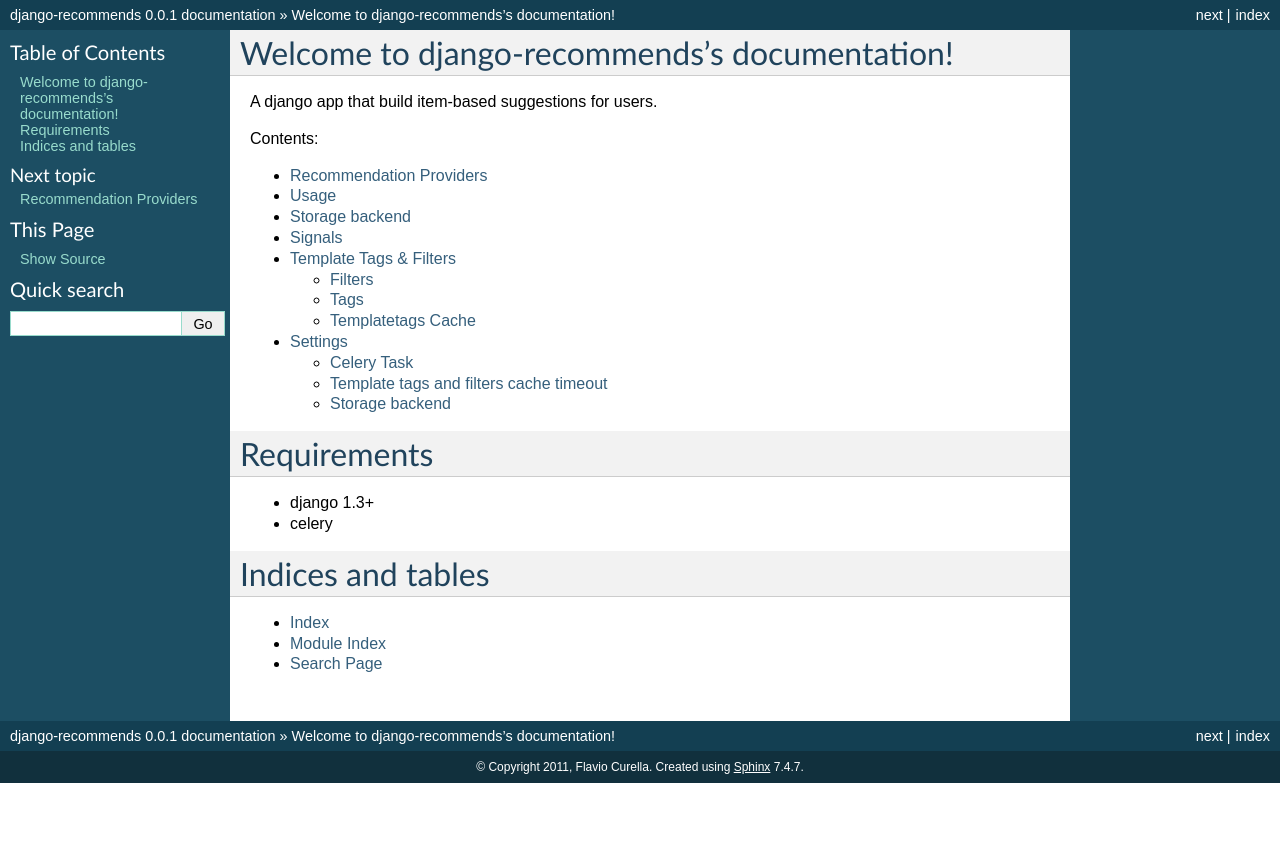
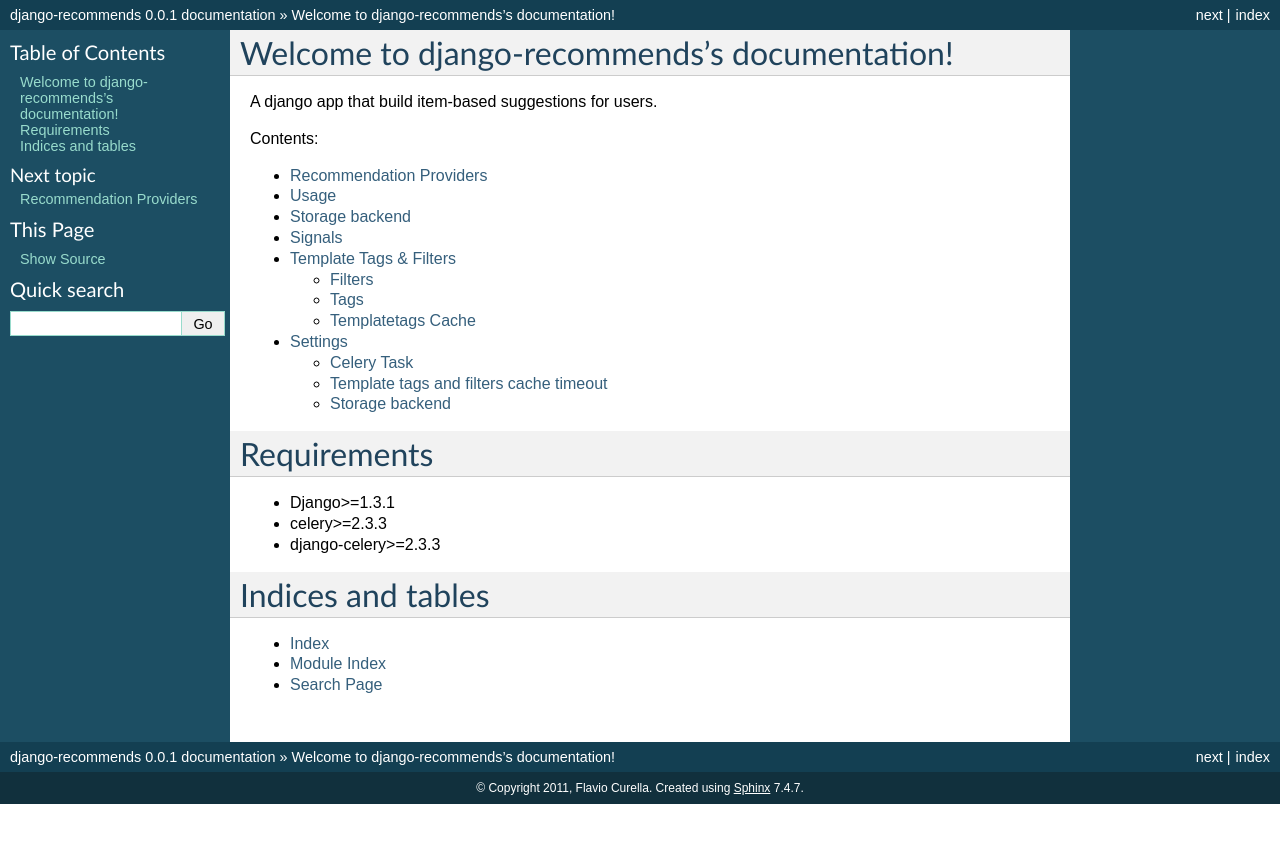
Before and after one commit to fcurella/django-recommends, a Sphinx documentation site: the page built from docs/index.rst, in a window 1280 px wide. Shown: the top 843 px of the page. Built offline with Sphinx 7.4.7, drawn with Linux system fonts in a browser that asks for light colours.

Commit message:
addeed requirements.txt

```diff
--- a/docs/index.rst
+++ b/docs/index.rst
@@ -24,9 +24,9 @@
 Requirements
 ============
 
-* django 1.3+
-* celery
-
+* Django>=1.3.1
+* celery>=2.3.3
+* django-celery>=2.3.3
 
 Indices and tables
 ==================
--- /dev/null
+++ b/requirements.txt
@@ -0,0 +1,3 @@
+Django==1.3.1
+celery==2.3.3
+django-celery==2.3.3
```
